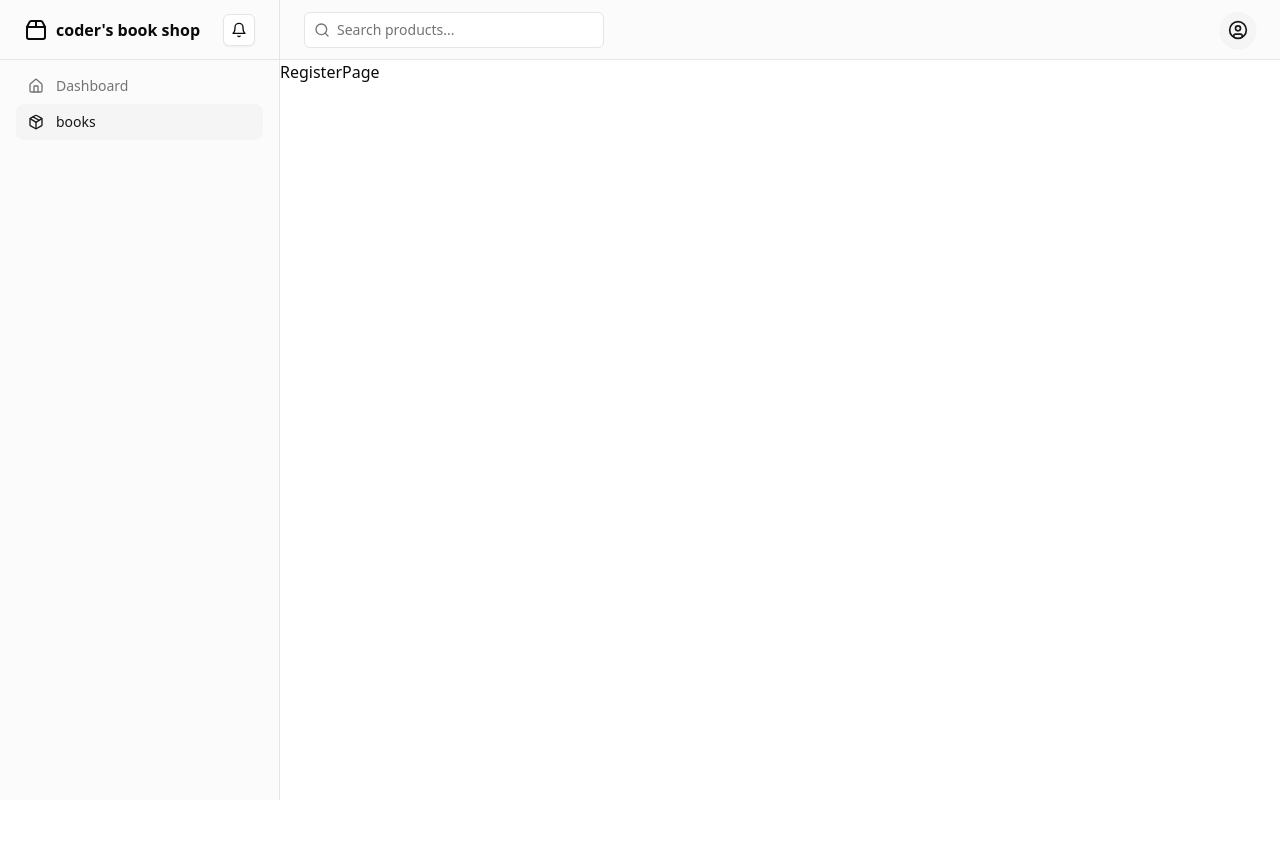
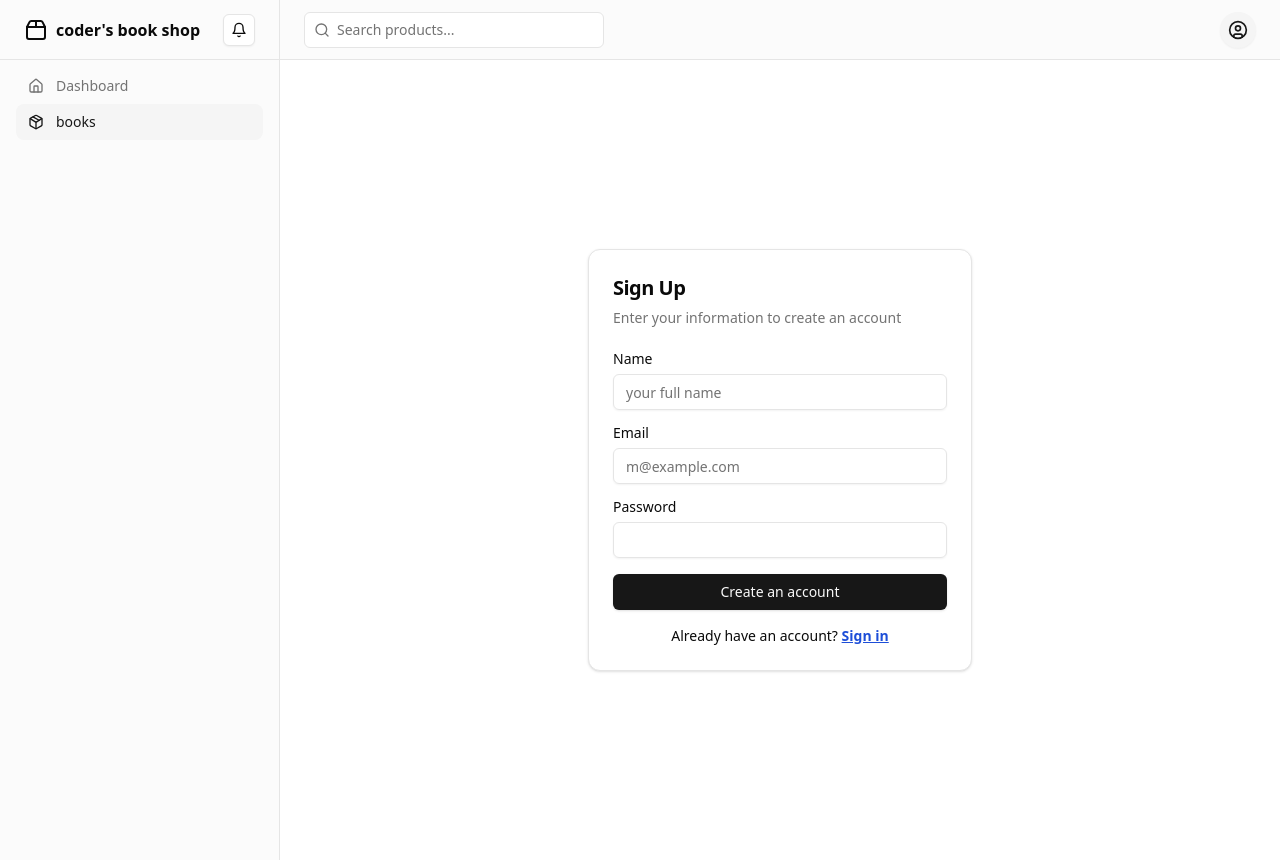
Before and after one commit to sanitPatil/MERN-dashboard-booksAPI, a React (Vite) app: page /register in a window 1280 px wide. Before the commit the page ends 800 px from the top, so only its background shows below. Built offline with nearby package versions, Linux system fonts and the light colour scheme.

Commit message:
Add register page.

```diff
--- a/src/main.tsx
+++ b/src/main.tsx
@@ -1,6 +1,5 @@
 import { StrictMode } from "react";
 import { createRoot } from "react-dom/client";
-import App from "./App.tsx";
 import "./index.css";
 import { RouterProvider } from "react-router-dom";
 import router from "./Routes/router.tsx";
--- a/src/pages/LoginPage.tsx
+++ b/src/pages/LoginPage.tsx
@@ -10,6 +10,7 @@ import {
 import { Input } from "@/components/ui/input";
 import { Label } from "@radix-ui/react-label";
 import React from "react";
+import { Link } from "react-router-dom";
 
 function LoginPage() {
   return (
@@ -35,6 +36,15 @@ function LoginPage() {
             <Label htmlFor="password">Password</Label>
             <Input id="password" type="password" required />
           </div>
+          <div className="mt-4 text-center text-sm">
+            Don’t have an account?{" "}
+            <Link
+              to={"/register"}
+              className="underline text-blue-700 font-bold"
+            >
+              Sign Up here
+            </Link>
+          </div>
         </CardContent>
         <CardFooter>
           <Button className="w-full">Sign in</Button>
--- a/src/pages/RegisterPage.tsx
+++ b/src/pages/RegisterPage.tsx
@@ -1,7 +1,61 @@
-import React from "react";
+import { Button } from "@/components/ui/button";
+import {
+  Card,
+  CardContent,
+  CardDescription,
+  CardHeader,
+  CardTitle,
+} from "@/components/ui/card";
+import { Input } from "@/components/ui/input";
+import { Label } from "@/components/ui/label";
+
+import { Link } from "react-router-dom";
 
 function RegisterPage() {
-  return <div>RegisterPage</div>;
+  return (
+    <section className="flex justify-center items-center h-screen">
+      <Card className="w-full max-w-sm">
+        <CardHeader>
+          <CardTitle className="text-xl">Sign Up</CardTitle>
+          <CardDescription>
+            Enter your information to create an account
+          </CardDescription>
+        </CardHeader>
+        <CardContent>
+          <div className="grid gap-4">
+            <div className="grid gap-4">
+              <div className="grid gap-2">
+                <Label htmlfor="first-name">Name</Label>
+                <Input id="first-name" placeholder="your full name" required />
+              </div>
+            </div>
+            <div className="grid gap-2">
+              <Label htmlFor="email">Email</Label>
+              <Input
+                id="email"
+                type="email"
+                placeholder="m@example.com"
+                required
+              />
+            </div>
+            <div className="grid gap-2">
+              <Label htmlFor="password">Password</Label>
+              <Input id="password" type="password" />
+            </div>
+            <Button type="submit" className="w-full">
+              Create an account
+            </Button>
+          </div>
+          <div className="mt-4 text-center text-sm">
+            Already have an account?{" "}
+            <Link to={"/login"} className="underline text-blue-700 font-bold">
+              Sign in
+            </Link>
+          </div>
+        </CardContent>
+      </Card>
+    </section>
+  );
 }
 
 export default RegisterPage;
```
